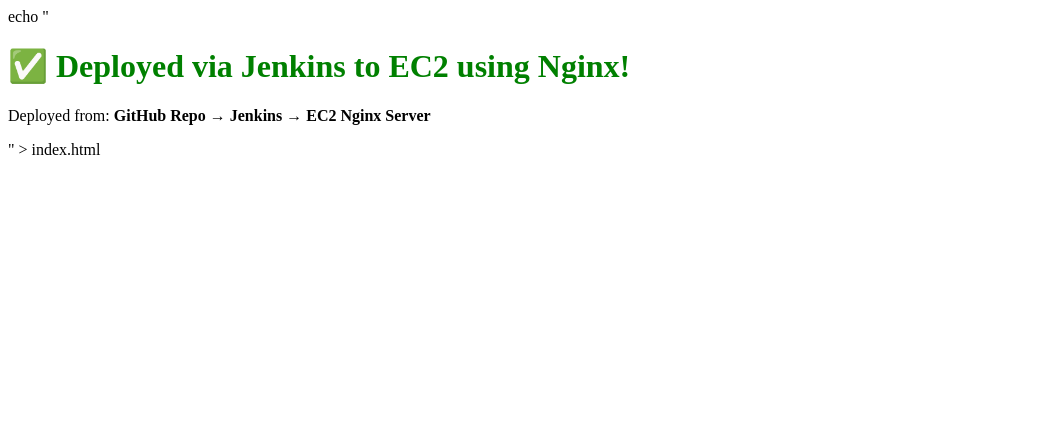
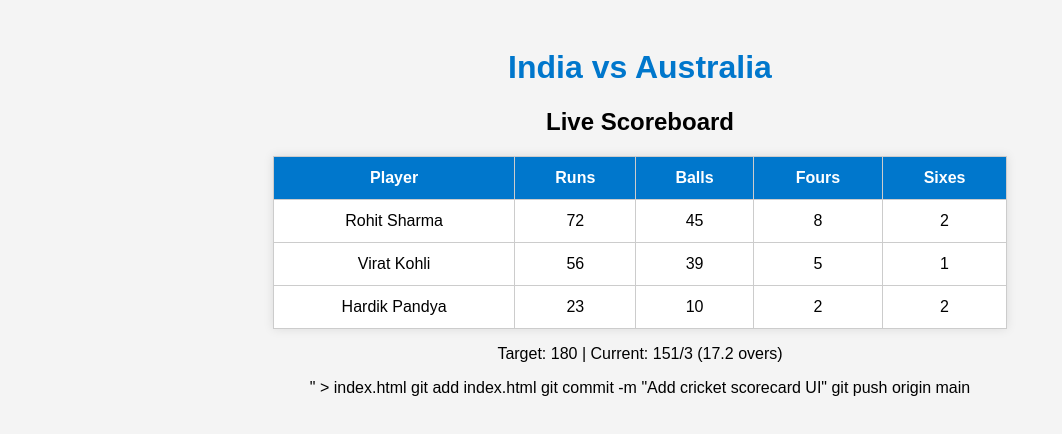
Before and after one commit to Suganthan5577/DevOps, a plain HTML site: page index.html in a window 1280 px wide. Shown: the whole page, without its empty margins (0-1062 px from the left). Drawn offline with Linux system fonts and the light colour scheme.

Commit message:
Add cricket scorecard UI

```diff
--- a/index.html
+++ b/index.html
@@ -1,10 +1,71 @@
-echo "<!DOCTYPE html>
-<html>
-  <head>
-    <title>My First CI/CD Deployment</title>
-  </head>
-  <body>
-    <h1 style='color: green;'>✅ Deployed via Jenkins to EC2 using Nginx!</h1>
-    <p>Deployed from: <strong>GitHub Repo → Jenkins → EC2 Nginx Server</strong></p>
-  </body>
+<!DOCTYPE html>
+<html lang="en">
+<head>
+  <meta charset="UTF-8">
+  <title>Live Cricket Score</title>
+  <style>
+    body {
+      font-family: Arial, sans-serif;
+      background-color: #f4f4f4;
+      padding: 20px;
+      text-align: center;
+    }
+    h1 {
+      color: #0077cc;
+    }
+    table {
+      margin: auto;
+      border-collapse: collapse;
+      width: 60%;
+      background: white;
+      box-shadow: 0 0 10px rgba(0,0,0,0.1);
+    }
+    th, td {
+      padding: 12px;
+      border: 1px solid #ccc;
+    }
+    th {
+      background-color: #0077cc;
+      color: white;
+    }
+  </style>
+</head>
+<body>
+  <h1>India vs Australia</h1>
+  <h2>Live Scoreboard</h2>
+  <table>
+    <tr>
+      <th>Player</th>
+      <th>Runs</th>
+      <th>Balls</th>
+      <th>Fours</th>
+      <th>Sixes</th>
+    </tr>
+    <tr>
+      <td>Rohit Sharma</td>
+      <td>72</td>
+      <td>45</td>
+      <td>8</td>
+      <td>2</td>
+    </tr>
+    <tr>
+      <td>Virat Kohli</td>
+      <td>56</td>
+      <td>39</td>
+      <td>5</td>
+      <td>1</td>
+    </tr>
+    <tr>
+      <td>Hardik Pandya</td>
+      <td>23</td>
+      <td>10</td>
+      <td>2</td>
+      <td>2</td>
+    </tr>
+  </table>
+  <p>Target: 180 | Current: 151/3 (17.2 overs)</p>
+</body>
 </html>" > index.html
+git add index.html
+git commit -m "Add cricket scorecard UI"
+git push origin main
```
